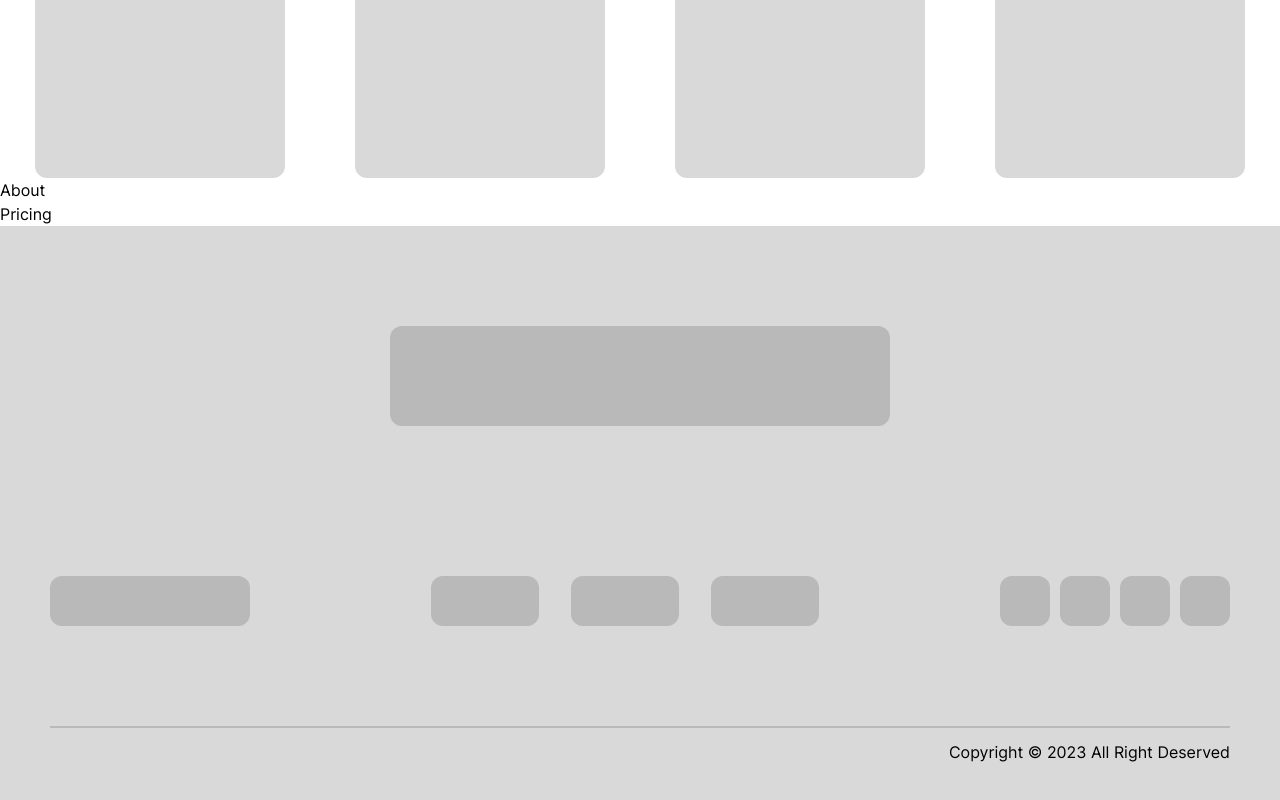
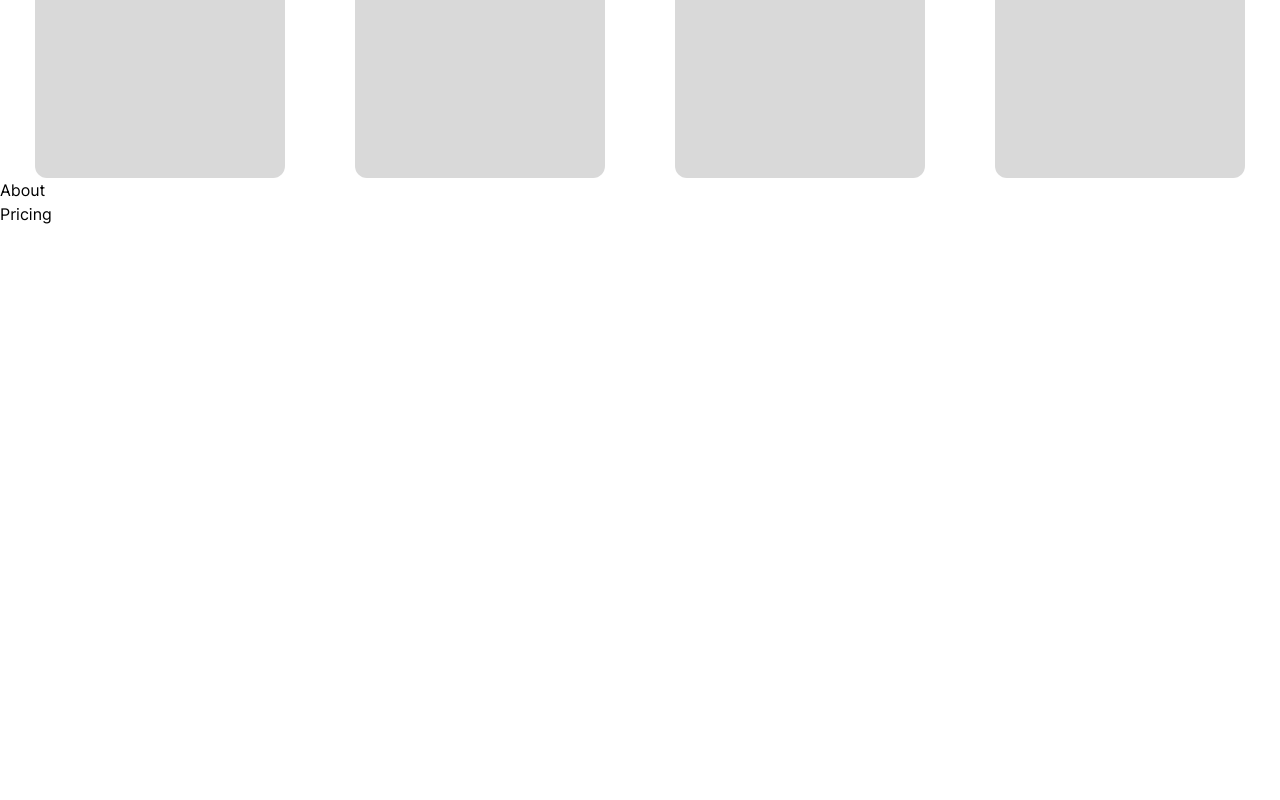
Before and after one commit to alfathnafidz123/drizycraft, a Next.js app: page /dashboard in a window 1280 px wide. Shown: the part 360-1160 px from the top of the page. After the commit the page ends 800 px from the top, so only its background shows below. Built offline with nearby package versions, Linux system fonts and the light colour scheme.

Commit message:
Membuat Fitur

```diff
--- a/src/components/home/features.section.tsx
+++ b/src/components/home/features.section.tsx
@@ -2,7 +2,7 @@ const FeaturesSection = () => {
   return (
     <section>
       <div className='mx-auto mb-[100px] h-[100px] w-[400px] rounded-[12px]  bg-[#D9D9D9]'></div>
-      <div className='flex flex-wrap items-center justify-center gap-[70px]'>
+      <div className='flex flex-wrap items-center justify-center gap-[70px] '>
         <div className='h-[250px] w-[250px] rounded-[12px] bg-[#D9D9D9]'></div>
         <div className='h-[250px] w-[250px] rounded-[12px] bg-[#D9D9D9]'></div>
         <div className='h-[250px] w-[250px] rounded-[12px] bg-[#D9D9D9]'></div>
--- a/src/layout/footer.tsx
+++ b/src/layout/footer.tsx
@@ -1,39 +1,5 @@
-'use client';
-
-import Button from '@/components/buttons/Button';
-
 const Footer = () => {
-  return (
-    <footer className='h-[500px] w-full bg-[#D9D9D9]'>
-      <div className='mb-[100px] flex'>
-        <div className='mx-auto mt-[100px] h-[100px] w-[500px] rounded-[12px] bg-[#B9B9B9]'></div>
-      </div>
-
-      <div>
-        <div className='mb-[50px] flex justify-between p-[50px] '>
-          <div className='h-[50px]  w-[200px] rounded-[12px] bg-[#B9B9B9]'></div>
-
-          <div className='pl-30 flex gap-[32.43px]'>
-            <div className='h-[50px] w-[108px] rounded-[12px] bg-[#B9B9B9]'></div>
-            <div className='h-[50px] w-[108px] rounded-[12px] bg-[#B9B9B9]'></div>
-            <div className='h-[50px] w-[108px] rounded-[12px] bg-[#B9B9B9]'></div>
-          </div>
-
-          <div className='flex gap-[10px]'>
-            <div className='h-[50px] w-[50px] rounded-[12px] bg-[#B9B9B9]'></div>
-            <div className='h-[50px] w-[50px] rounded-[12px] bg-[#B9B9B9]'></div>
-            <div className='h-[50px] w-[50px] rounded-[12px] bg-[#B9B9B9]'></div>
-            <div className='h-[50px] w-[50px] rounded-[12px] bg-[#B9B9B9]'></div>
-          </div>
-        </div>
-        <div className='  bg-[#D9D9D9] px-[50px] pb-[50px]'>
-          <p className='pb border-t-2 border-[#B9B9B9] pt-3 text-end'>
-            Copyright © 2023 All Right Deserved
-          </p>
-        </div>
-      </div>
-    </footer>
-  );
+  return <div></div>;
 };
 
 export default Footer;
```
Also changed, not shown: 1 other file (tests, documents, lock files or other folders).
